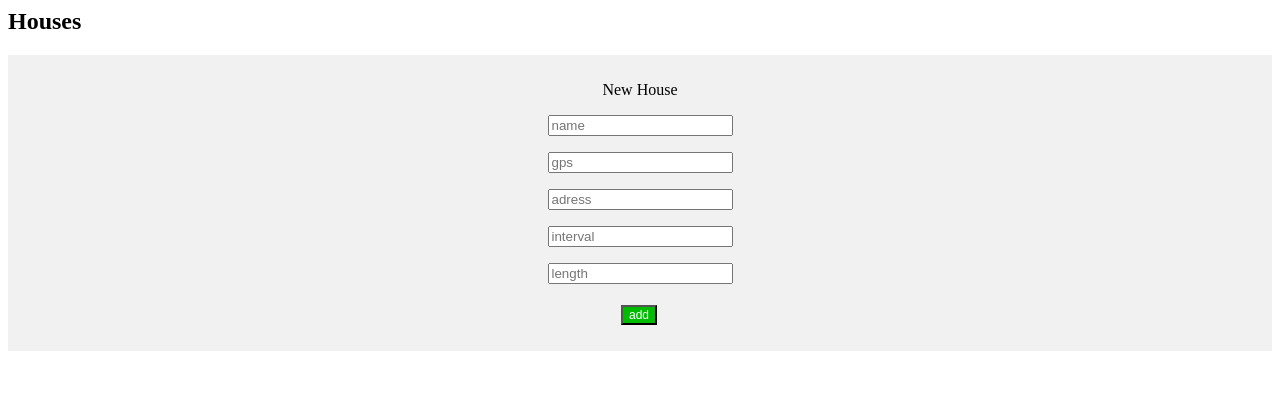
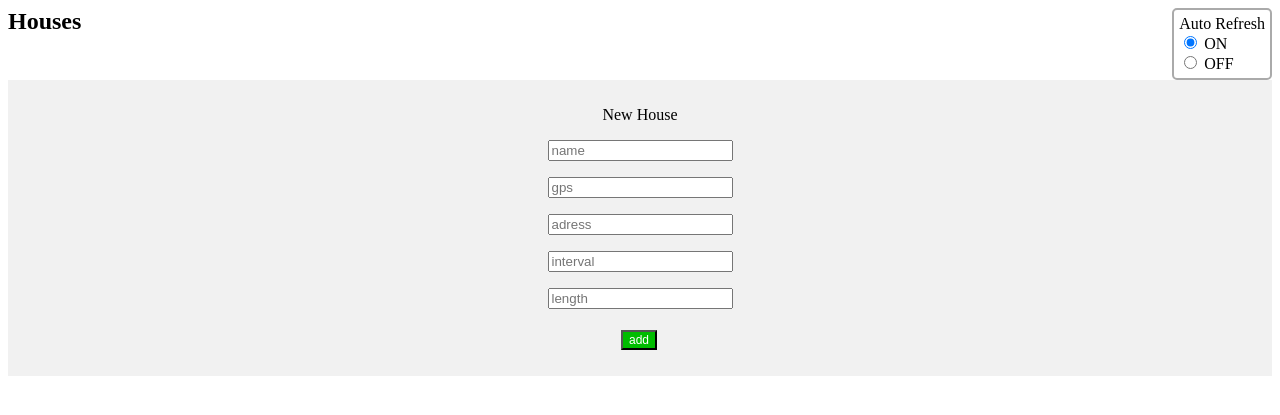
Before and after one commit to paul0x1C/wasserschaden, a Flask app: page /overview in a window 1280 px wide. Shown: the top 415 px of the page. Run offline with Flask 2, Linux system fonts and the light colour scheme; data that the repository does not hold is empty.

Commit message:
added auto refresh options in html

```diff
--- a/web/templates/overview.html
+++ b/web/templates/overview.html
@@ -1,7 +1,20 @@
 <meta charset="utf-8">
 
 <head>
-  <META HTTP-EQUIV="refresh" CONTENT="1">
+  <div class="setting" data-toggle="buttons" role="group">
+    Auto Refresh
+    <br><input id = "auto-refresh" name = "auto-refesh" type="radio" autocomplete="off" value="autorefreshon" checked/> ON
+    <br><input id = "auto-refresh" name = "auto-refesh" type="radio" autocomplete="off" value="autorefreshoff" /> OFF
+  </div>
+  <script type='text/javascript'>
+  function reloadPage(){
+    var refreshEnabled = document.getElementById('auto-refresh');
+    if(refreshEnabled.checked) {
+      window.location.reload(1);
+    }
+  }
+  setInterval(reloadPage, 1000);
+</script>
     <style>
         .add {
            background-color: #00BC00;
@@ -82,6 +95,13 @@
             padding: 10px;
             text-align: center;
         }
+        .setting {
+          /* background-color: #ddd; */
+          border: 2px solid #aaa;
+          border-radius: 5px;
+          padding: 5px;
+          float: right;
+        }
         .row:after {
             content: "";
             display: table;
```
Also changed, not shown: web/templates/node_info.html (+21 -1 lines).
